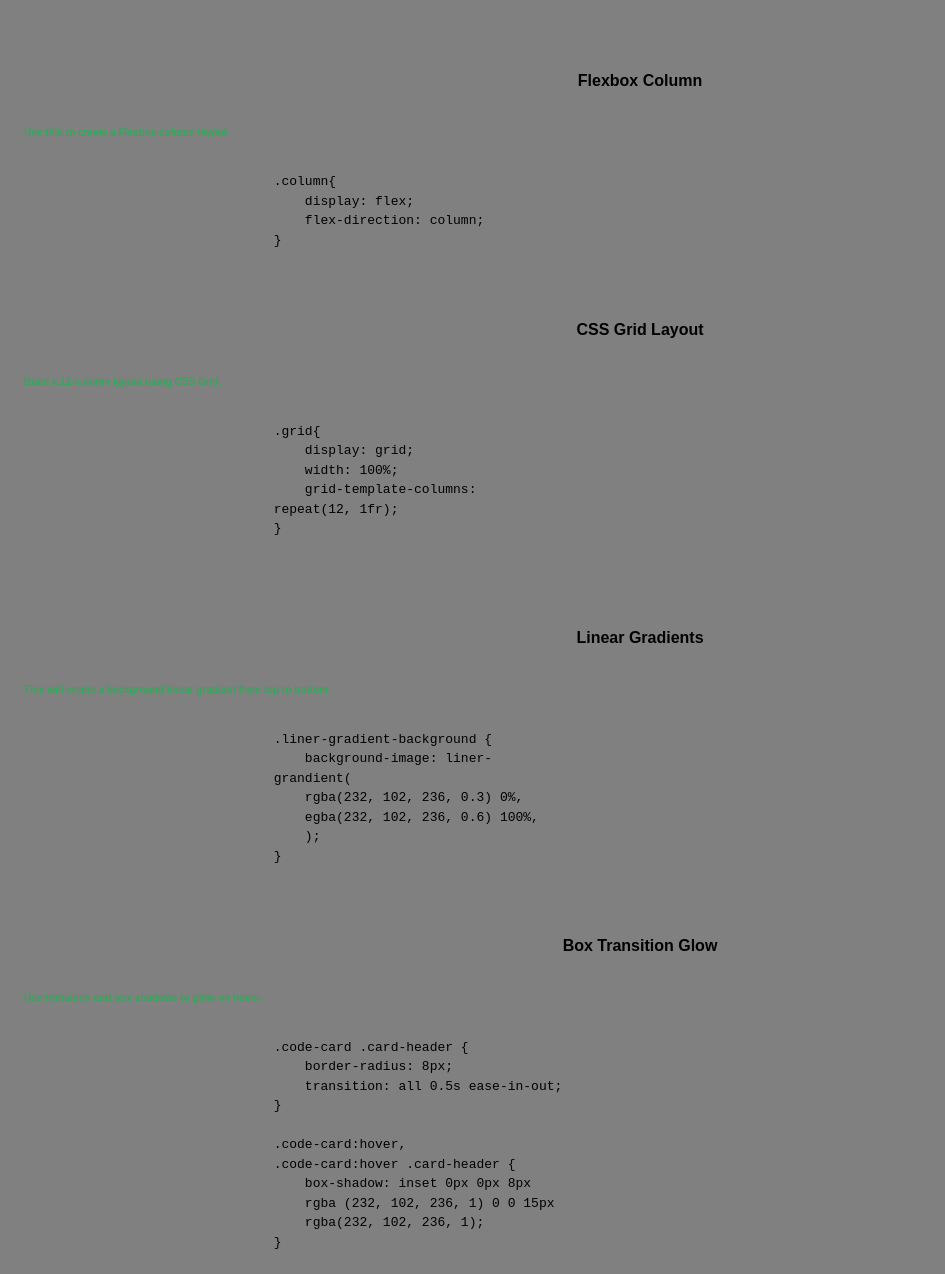
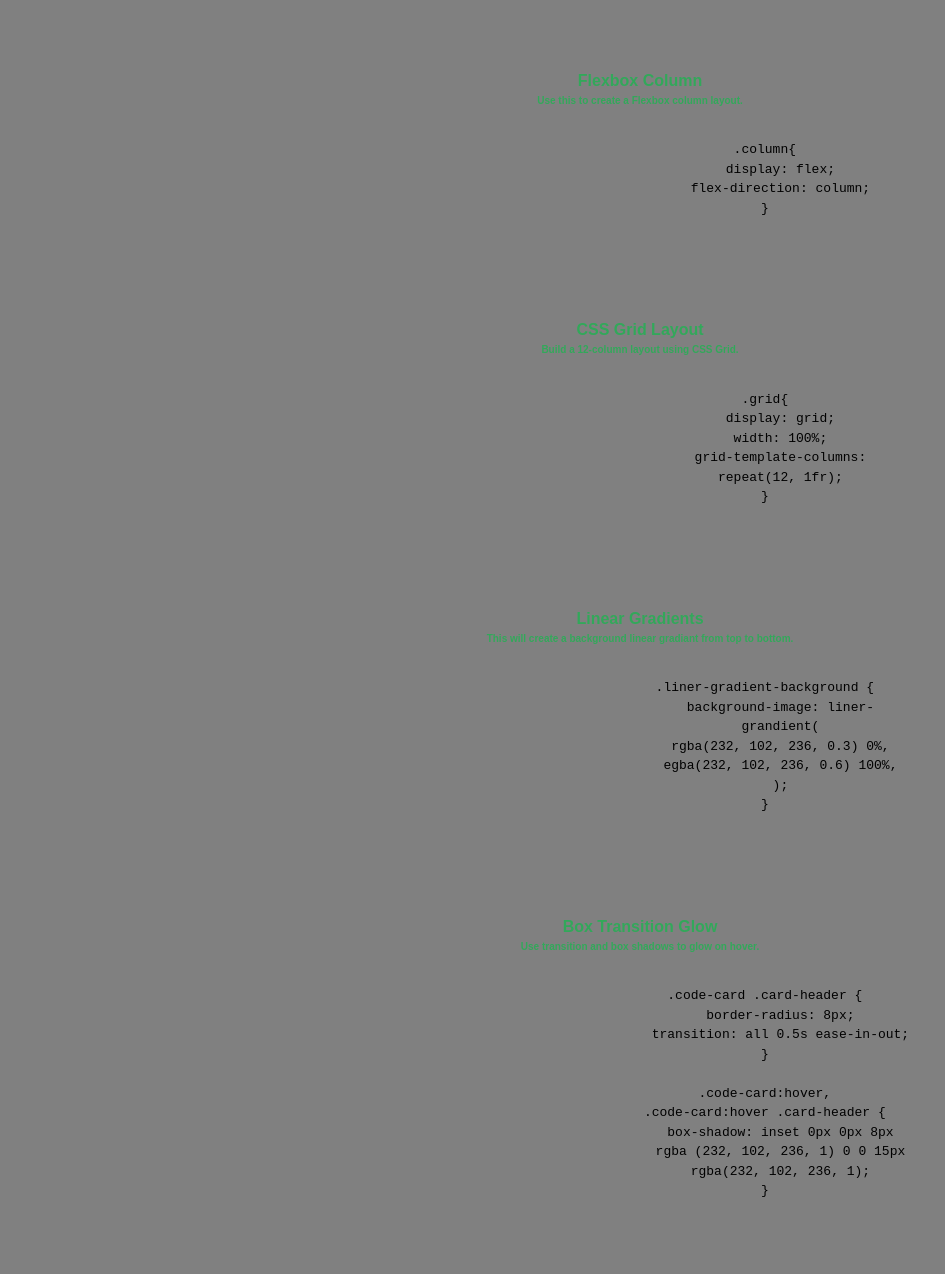
Before and after one commit to MiltonLy/css-cheatsheet, a plain HTML site: page index.html in a window 1280 px wide. Shown: the part 340-1614 px from the top of the page, without its empty margins (0-945 px from the left). Drawn offline with Linux system fonts and the light colour scheme.

Commit message:
fix class elements

```diff
--- a/index.html
+++ b/index.html
@@ -40,13 +40,12 @@
 
             <section class="come esta">
                 <div class="el-colum">
-                    <figure class="card-code">
-                        <h2 class="el-header">Flexbox Column</h2>
-                        <div class="card-code">
-                            <div class="el-body">
+                    <figure class="el-header">
+                        <h2 class="el card-code">Flexbox Column</h2>
+                        <div class="el-body">
                             <h3>Use this to create a Flexbox column layout.</h3>
                         </div>
-                        <pre class="el-block">
+                         <pre class="el-block">
                             <code>
                                 .column{
                                     display: flex;
@@ -54,16 +53,14 @@
                                 }
                             </code>
                         </pre>
-                        </div>
-
                     </figure>
                 </div>
             </section>
 
             <section class="come esta">
                 <div class="el-colum">
-                    <figure class="card-code">
-                        <h2 class="el-header">CSS Grid Layout</h2>
+                    <figure class="el-header">
+                        <h2 class="el card-code">CSS Grid Layout</h2>
                         <div class="el-body">
                             <h3>Build a 12-column layout using CSS Grid.</h3>
                         </div>
@@ -73,20 +70,18 @@
                                     display: grid;
                                     width: 100%;
                                     grid-template-columns:
-                                repeat(12, 1fr);
+                                    repeat(12, 1fr);
                                 }
                             </code>
-
                         </pre>
                     </figure>
-
                 </div>
             </section>
 
             <section class="come esta">
                 <div class="el-colum">
-                    <figure class="card-code">
-                        <h2 class="el-header">Linear Gradients</h2>
+                    <figure class="el-header">
+                        <h2 class="el card-code">Linear Gradients</h2>
                         <div class="el-body">
                             <h3>This will create a background linear gradiant from top to bottom.</h3>
                         </div>
@@ -94,7 +89,7 @@
                             <code>
                                 .liner-gradient-background {
                                     background-image: liner-
-                                grandient(
+                                    grandient(
                                     rgba(232, 102, 236, 0.3) 0%,
                                     egba(232, 102, 236, 0.6) 100%,
                                     );
@@ -102,15 +97,13 @@
                             </code>
                         </pre>
                     </figure>
-
-
                 </div>
             </section>
 
             <section class="come esta">
                 <div class="el-colum">
-                    <figure class="card-code">
-                        <h2 class="el-header">Box Transition Glow</h2>
+                    <figure class="el-header">
+                        <h2 class="el card-code">Box Transition Glow</h2>
                         <div class="el-body">
                             <h3>Use transition and box shadows to glow on hover.</h3>
                         </div>
@@ -129,15 +122,14 @@
                                 }
                             </code>
                         </pre>
-
                     </figure>
                 </div>
             </section>
 
             <section class="come esta">
                 <div class="el=colum">
-                    <figure class="card-code">
-                        <h2 class="el-header">Overlay Card with Title</h2>
+                    <figure class="el-header">
+                        <h2 class="el card-code">Overlay Card with Title</h2>
                         <div class="el-body">
                             <h3>Use position properties and negative margins to raise elements higher than their natural starting point.</h3>
                         </div>
@@ -148,17 +140,11 @@
                                     margin-top: -20px;
                                 }
                             </code>
-
                         </pre>
                     </figure>
-
-
                 </div>
             </section>
-
         </main>
-
-
 
     </body>
 
```
